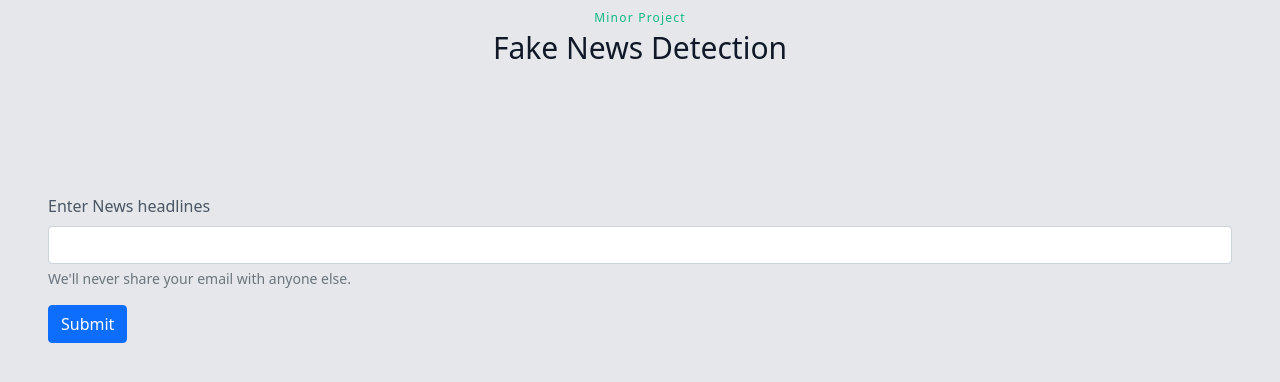
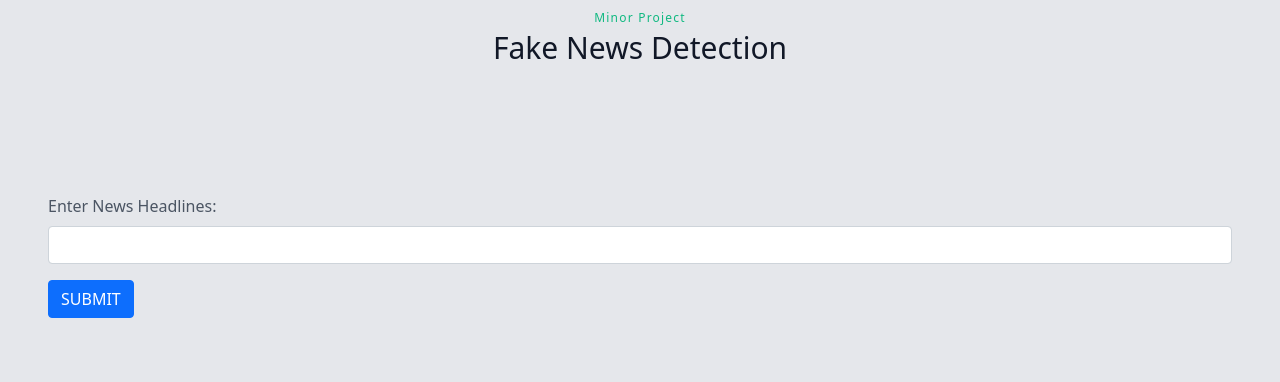
Before and after one commit to yashmankar1120/Fake_News_Detection, a Flask app: page /prediction in a window 1280 px wide. Shown: the part 151-533 px from the top of the page. Run offline with Flask 2, Linux system fonts and the light colour scheme; parts of the project's set-up code (start-up, migrations or seed data) failed here and were passed over.

Commit message:
Update prediction.html

```diff
--- a/templates/prediction.html
+++ b/templates/prediction.html
@@ -34,12 +34,11 @@
           <div class="center">
             <form action="/prediction" method="POST">
                 <div class="mb-3">
-                  <label for="exampleInputEmail1" class="form-label">Enter News headlines</label>
+                  <label for="exampleInputEmail1" class="form-label">Enter News Headlines:</label>
                   <input type="text" class="form-control" id="news" name="news" aria-describedby="emailHelp">
-                  <div id="emailHelp" class="form-text">We'll never share your email with anyone else.</div>
                 </div>
 
-                <button type="submit" class="btn btn-primary">Submit</button>
+                <button type="submit" class="btn btn-primary">SUBMIT</button>
               </form>
           </div>
         </div>
```
